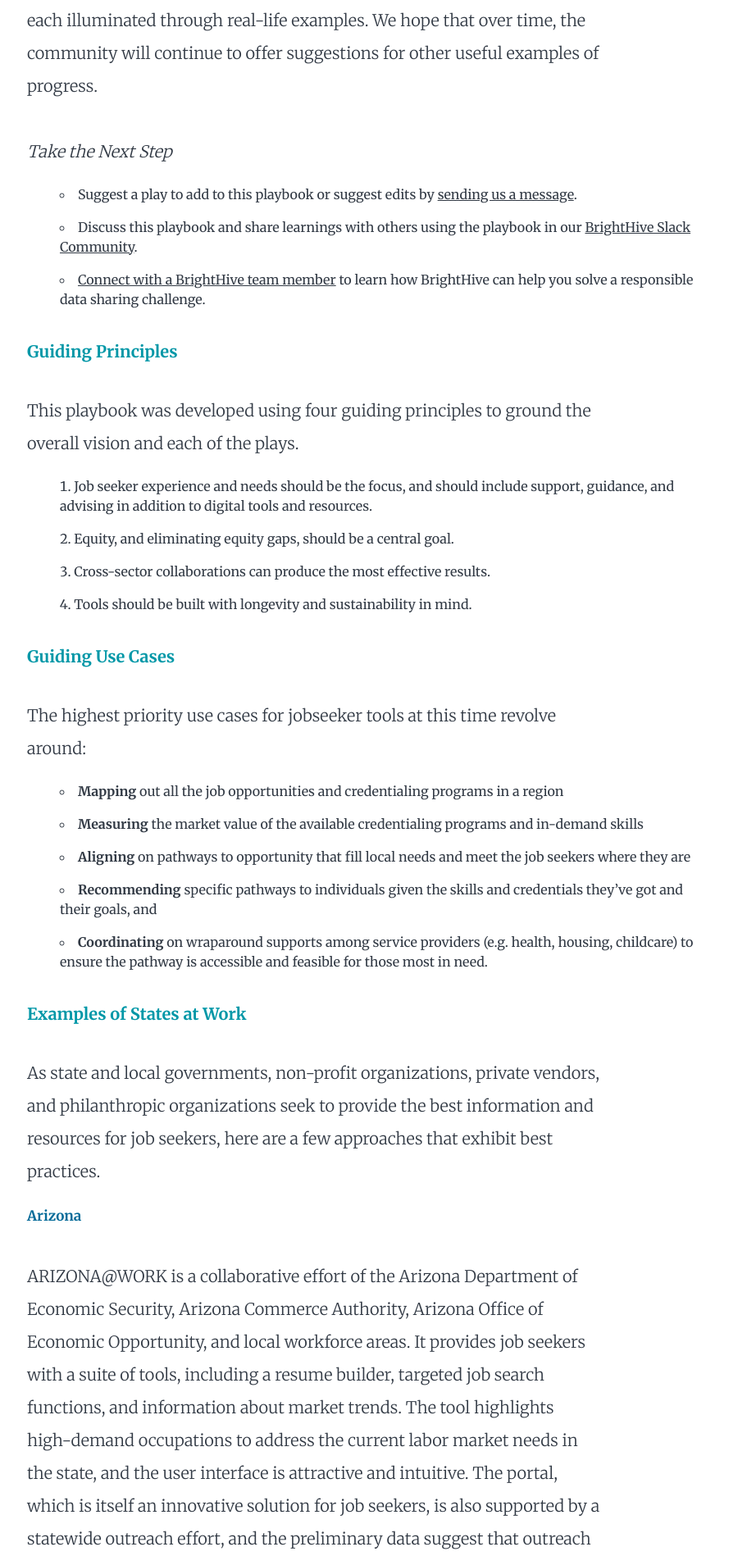
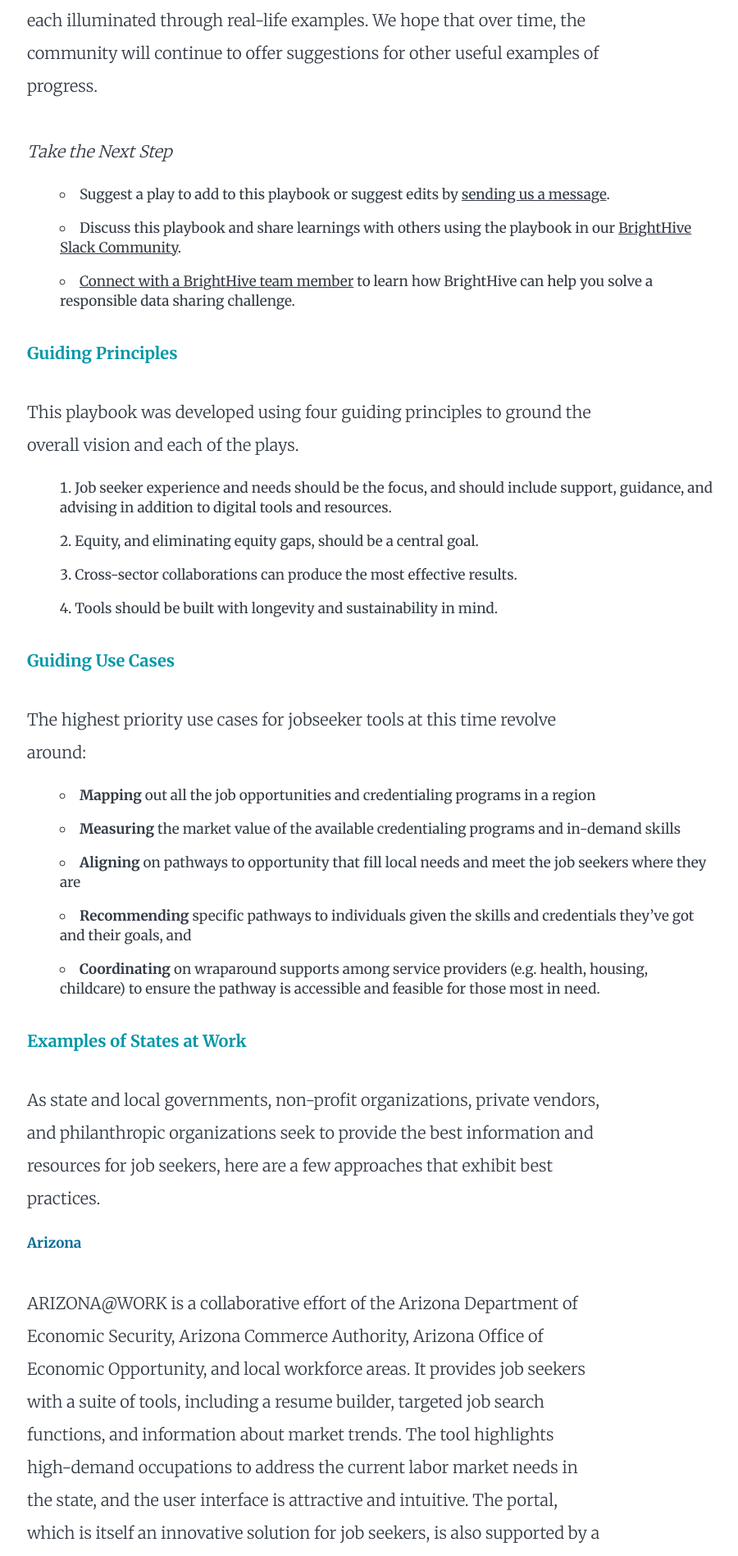
Before and after one commit to brighthive/playbooks, a Jekyll site: the page built from jobseeker-tools/index.html, in a window 1280 px wide. Shown: the part 1977-3875 px from the top of the page at 82% size, without its empty margins (189-1089 px from the left). Built offline with Jekyll 4.4.1, drawn with Linux system fonts in a browser that asks for light colours.

Commit message:
Font sizing

```diff
--- a/assets/_sass/styles.scss
+++ b/assets/_sass/styles.scss
@@ -64,6 +64,7 @@ $slimmer: new-breakpoint(min-width 641px max-width 980px 12);
     li {
       margin: 1em 0;
       color: $black;
+      font-size: 17px;
     }
   }
 
@@ -73,6 +74,7 @@ $slimmer: new-breakpoint(min-width 641px max-width 980px 12);
     li {
       margin: 1em 0;
       color: $black;
+      font-size: 17px;
     }
   }
 
```
